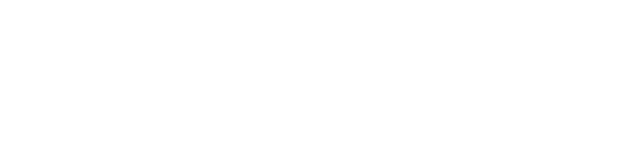
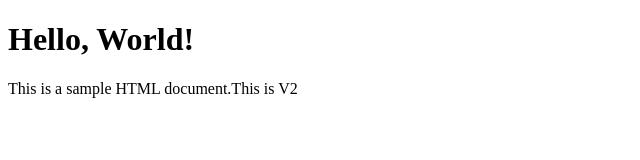
Before and after one commit to nehakhot1/myrepo, a plain HTML site: page index.html in a window 1280 px wide. Shown: the whole page, without its empty margins (0-640 px from the left). Drawn offline with Linux system fonts and the light colour scheme.

Commit message:
First v2 of index.html

```diff
--- a/index.html
+++ b/index.html
@@ -6,6 +6,7 @@
     <title>Document</title>
 </head>
 <body>
-
+    <h1>Hello, World!</h1>
+    <p>This is a sample HTML document.This is V2</p>
 </body>
 </html>
```
